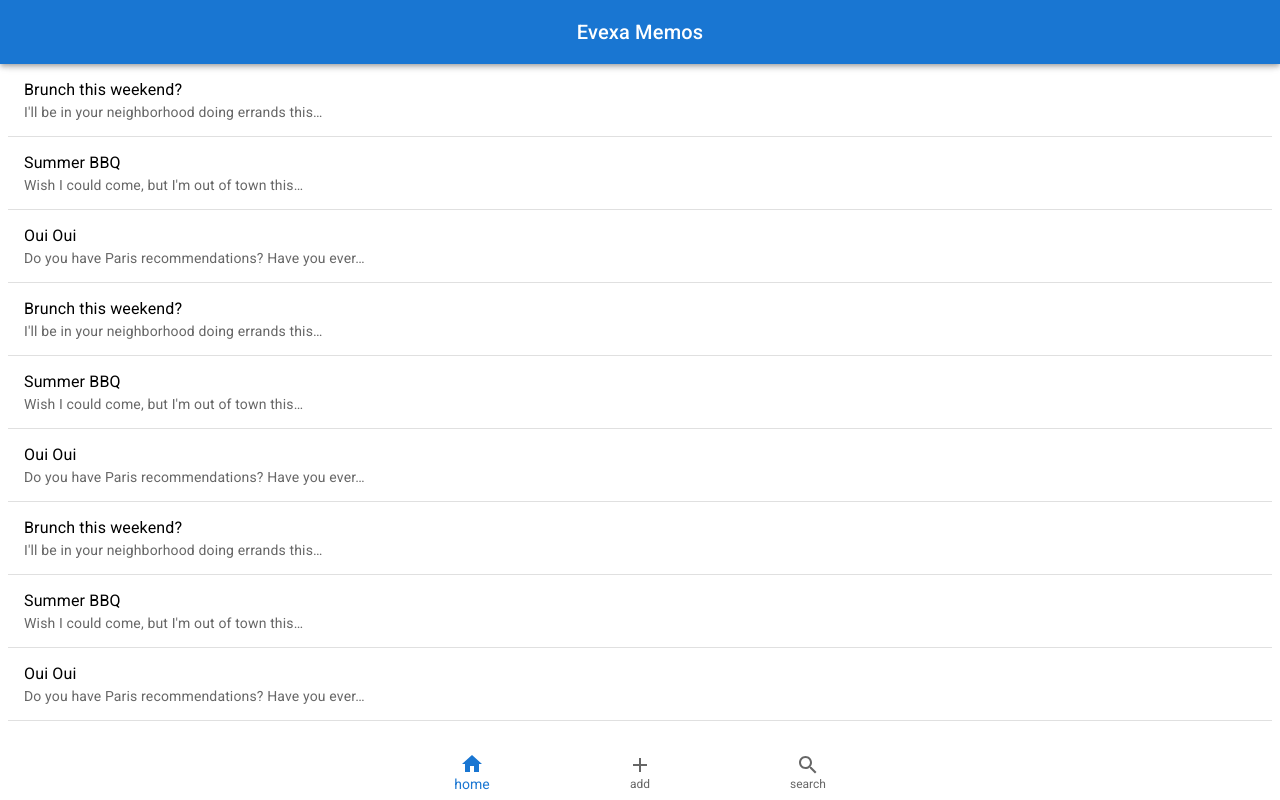
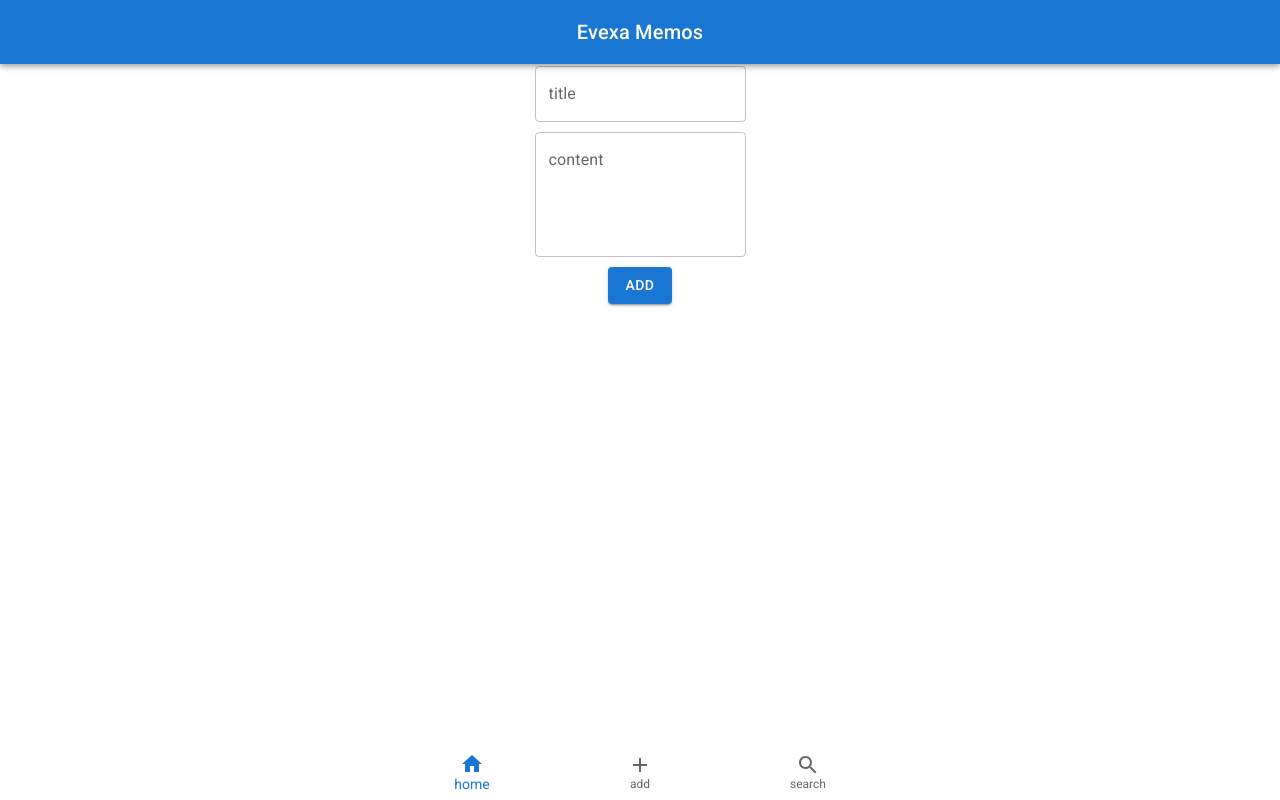
Before and after one commit to Lin-CcC/React-Advanced-Course-Learning, a React (Vite) app in the folder react-router/memo/starter/: page /add in a window 1280 px wide. Built offline with nearby package versions, Linux system fonts and the light colour scheme.

Commit message:
添加了add页，实现了路由的跳转

```diff
--- a/react-router/memo/starter/src/App.jsx
+++ b/react-router/memo/starter/src/App.jsx
@@ -1,16 +1,17 @@
+import { BrowserRouter, Route, Routes } from 'react-router-dom';
+import PageTemple from './components/PageTemple';
 import AlignList from './components/AlignList';
-import NavBar from './components/Navbar';
-import BottomNavi from './ui/BottomNavi';
-
+import AddPage from './components/AddPage';
 function App() {
   return (
-    <>
-      <NavBar />
-      <div style={{ marginBottom: '56px', marginTop: '56px', zIndex: '0' }}>
-        <AlignList />
-      </div>
-      <BottomNavi />
-    </>
+    <BrowserRouter>
+      <Routes>
+        <Route path="/" element={<PageTemple />}>
+          <Route index element={<AlignList />} />
+          <Route path="add" element={<AddPage />} />
+        </Route>
+      </Routes>
+    </BrowserRouter>
   );
 }
 export default App;
--- /dev/null
+++ b/react-router/memo/starter/src/components/AddPage.jsx
@@ -0,0 +1,35 @@
+import { Button, TextField } from '@mui/material';
+import { useState } from 'react';
+
+export default function AddPage() {
+  const [title, setTitle] = useState('');
+  const [content, setContent] = useState('');
+
+  return (
+    <form style={{ textAlign: 'center' }}>
+      <TextField
+        id="outlined-basic"
+        label="title"
+        variant="outlined"
+        style={{ marginBottom: '10px', marginTop: '10px' }}
+        onChange={(event) => {
+          setTitle(event.target.value);
+        }}
+      />
+      <br />
+      <TextField
+        id="outlined-multiline-static"
+        label="content"
+        multiline
+        rows={4}
+        defaultValue=""
+        style={{ marginBottom: '10px' }}
+        onChange={(event) => {
+          setContent(event.target.value);
+        }}
+      />
+      <br />
+      <Button variant="contained">add</Button>
+    </form>
+  );
+}
--- /dev/null
+++ b/react-router/memo/starter/src/components/PageTemple.jsx
@@ -0,0 +1,17 @@
+import { Outlet } from 'react-router-dom';
+import NavBar from './NavBar';
+import BottomNavi from '../ui/BottomNavi';
+
+function PageTemple() {
+  return (
+    <>
+      <NavBar />
+      <div style={{ marginBottom: '56px', marginTop: '56px', zIndex: '0' }}>
+        <Outlet />
+      </div>
+      <BottomNavi />
+    </>
+  );
+}
+
+export default PageTemple;
--- a/react-router/memo/starter/src/ui/BottomNavi.jsx
+++ b/react-router/memo/starter/src/ui/BottomNavi.jsx
@@ -5,17 +5,20 @@ import BottomNavigationAction from '@mui/material/BottomNavigationAction';
 import AddIcon from '@mui/icons-material/Add';
 import HomeIcon from '@mui/icons-material/Home';
 import SearchIcon from '@mui/icons-material/Search';
+import { useNavigate } from 'react-router-dom';
 
 export default function BottomNavi() {
   const [value, setValue] = React.useState(0);
+  const navigate = useNavigate();
 
   return (
     <Box sx={{ position: 'fixed', bottom: 0, left: 0, right: 0 }}>
       <BottomNavigation
         showLabels
         value={value}
-        onChange={(event, newValue) => {
+        onChange={(_event, newValue) => {
           setValue(newValue);
+          navigate(['/', '/add', '/search'][newValue]);
         }}
       >
         <BottomNavigationAction label="home" icon={<HomeIcon />} />
```
